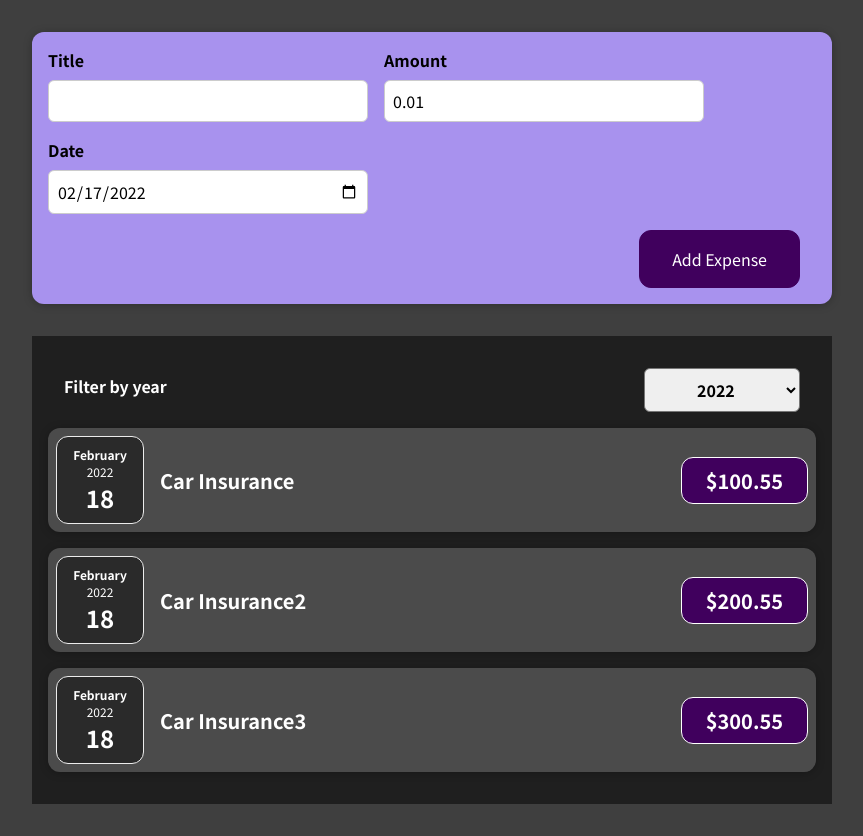
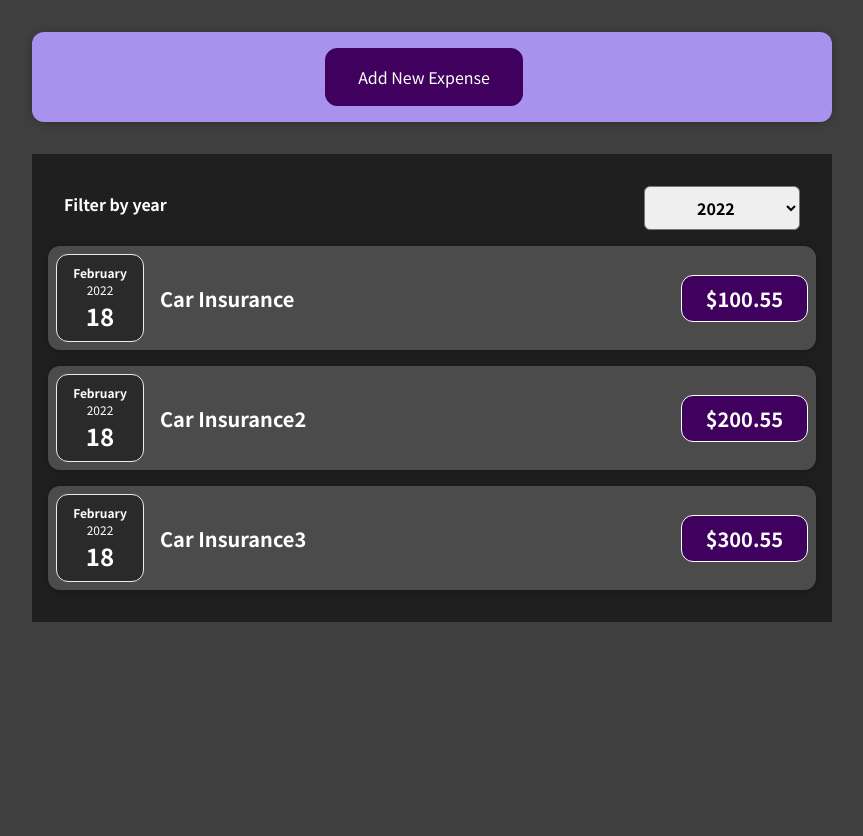
Before and after one commit to AliaksandrBortnik/react-complete, a React (Create React App) app: page / in a window 1280 px wide. Shown: the whole page, without its empty margins (208-1071 px from the left). After the commit the page ends 800 px from the top, so only its background shows below. Built offline with nearby package versions, Linux system fonts and the light colour scheme.

Commit message:
Fill mode for the 'new expense' form

```diff
--- a/src/components/NewExpense/ExpenseForm.js
+++ b/src/components/NewExpense/ExpenseForm.js
@@ -26,6 +26,8 @@ const ExpenseForm = (props) => {
   const onChangeAmountHandler = (e) => setAmount(+e.target.value);
   const onChangeDateHandler = (e) => setDate(e.target.value);
 
+  const clickCancelHandler = () => props.cancelFillMode();
+
   return (
     <form onSubmit={onSubmitFormHandler}>
       <div className='new-expense__controls'>
@@ -43,6 +45,7 @@ const ExpenseForm = (props) => {
         </div>
       </div>
       <div className='new-expense__actions'>
+        <button type='button' onClick={clickCancelHandler}>Cancel</button>
         <button type='submit'>Add Expense</button>
       </div>
     </form>
--- a/src/components/NewExpense/NewExpense.js
+++ b/src/components/NewExpense/NewExpense.js
@@ -1,16 +1,30 @@
 import './NewExpense.css';
 import ExpenseForm from './ExpenseForm';
 import {v1 as uuid} from 'uuid'
+import {useState} from 'react';
 
 const NewExpense = (props) => {
+  const [isFillMode, setIsFillMode] = useState(false);
+
+  const clickAddNewHandler = () => {
+    setIsFillMode(true);
+  };
+
   const saveExpenseHandler = (expense) => {
     const expensePayload = {id: uuid(), ...expense};
     props.addExpense(expensePayload);
+    setIsFillMode(false);
   };
+
+  const cancelFillModeHandler = _ => setIsFillMode(false);
 
   return (
     <div className='new-expense'>
-      <ExpenseForm saveExpense={saveExpenseHandler}/>
+      {
+        isFillMode ?
+          <ExpenseForm cancelFillMode={cancelFillModeHandler} saveExpense={saveExpenseHandler}/> :
+          <button onClick={clickAddNewHandler}>Add New Expense</button>
+      }
     </div>
   );
 };
```
